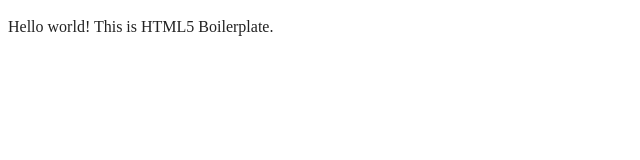
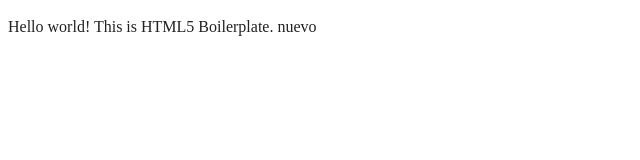
Before and after one commit to F250680/evidencia4y5, a website built with webpack: page index.html in a window 1280 px wide. Shown: the full height of the page, 0-640 px from the left. Built offline with nearby package versions, Linux system fonts and the light colour scheme.

Commit message:
realizando cambios

```diff
--- a/index.html
+++ b/index.html
@@ -25,7 +25,7 @@
 <body>
 
   <!-- Add your site or application content here -->
-  <p>Hello world! This is HTML5 Boilerplate.</p>
+  <p>Hello world! This is HTML5 Boilerplate. nuevo</p>
   <script src="js/app.js"></script>
 
 </body>
```
